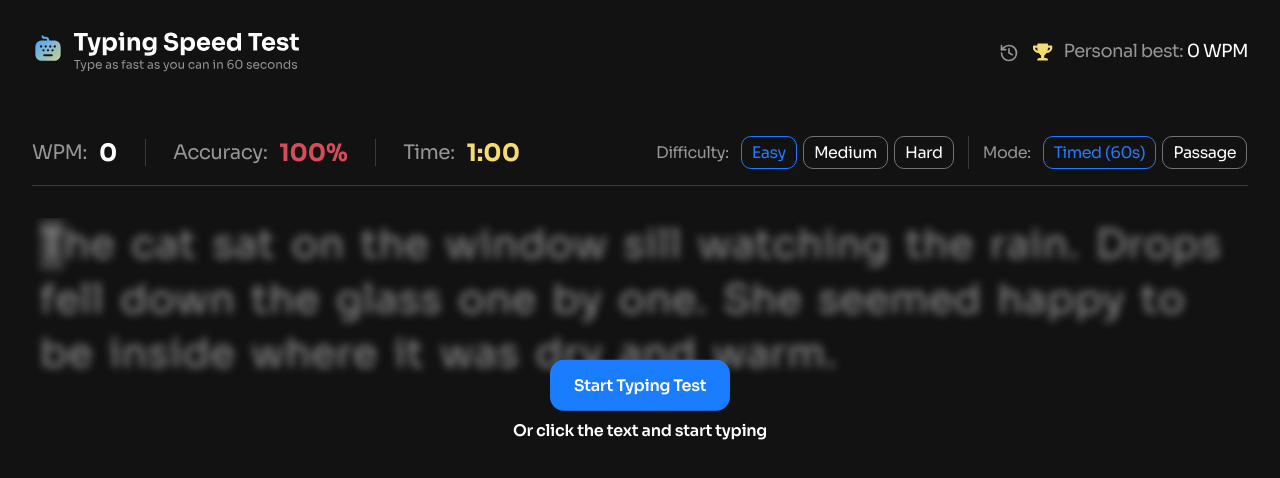
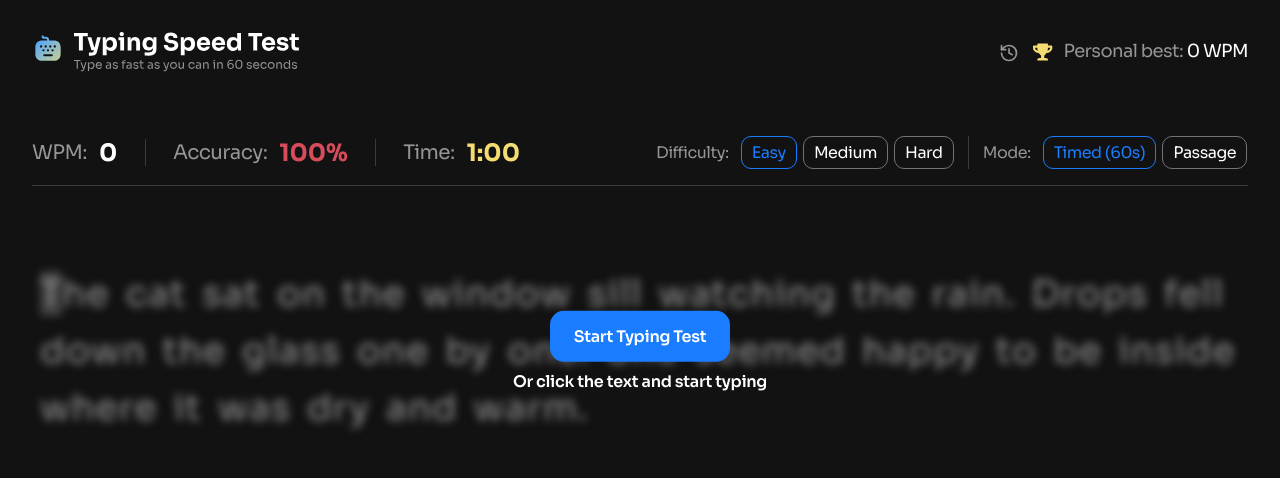
Before and after one commit to DebabrataBanik/Typing-Speed-Test, a React (Vite) app: page / in a window 1280 px wide. Shown: the top 478 px of the page. Built offline with nearby package versions, Linux system fonts and the light colour scheme.

Commit message:
style(Text): add more spacing to typing area
- fix typo in store state
- move onClick input focus to parent wrapper

```diff
--- a/src/App.tsx
+++ b/src/App.tsx
@@ -9,7 +9,7 @@ import { Toaster } from "./components/ui/sonner"
 import { toast } from "sonner"
 
 const App = () => {
-  const { isStarted, testCompleted, showHistory, setShowHistory, setIsStarted, setisPaused } = useStore();
+  const { isStarted, testCompleted, showHistory, setShowHistory, setIsStarted, setIsPaused } = useStore();
   const containerRef = useRef<HTMLDivElement | null>(null)
 
 
@@ -38,7 +38,7 @@ const App = () => {
         })
       }
     }
-    setisPaused(false)
+    setIsPaused(false)
     document.addEventListener('visibilitychange', handleTabChange)
     return () => document.removeEventListener('visibilitychange', handleTabChange)
   }, [isStarted])
--- a/src/components/Main.tsx
+++ b/src/components/Main.tsx
@@ -4,7 +4,7 @@ import Text from "./Text"
 const Main = () => {
 
   return (
-    <main className="flex flex-col gap-8">
+    <main className="flex flex-col">
       <Stats />
       <Text />
     </main>
--- a/src/components/Text.tsx
+++ b/src/components/Text.tsx
@@ -7,7 +7,7 @@ import { MousePointer2 } from "lucide-react"
 
 const Text = () => {
 
-  const { level, isStarted, isPaused, setisPaused, setIsStarted, setTestCompleted, setAccuracy, setWpm, mode, timer, setCorrectChars, setIncorrectChars, testCompleted } = useStore();
+  const { level, isStarted, isPaused, setIsPaused, setIsStarted, setTestCompleted, setAccuracy, setWpm, mode, timer, setCorrectChars, setIncorrectChars, testCompleted } = useStore();
   const [passage, setPassage] = useState<TextItem | null>(null)
   const [currentWordIdx, setCurrentWordIdx] = useState(0)
   const [typedWord, setTypedWord] = useState<string[]>([''])
@@ -157,28 +157,30 @@ const Text = () => {
   }, [currentWordIdx, scrollIntoView])
 
   const handleBlur = () => {
-    if(isStarted) setisPaused(true)
+    if(isStarted) setIsPaused(true)
   }
 
   const handleFocus = (e: React.FocusEvent<HTMLInputElement>) => {
     const input = e.currentTarget
     input.setSelectionRange(input.value.length, input.value.length)
-    setisPaused(false)
+    inputRef.current?.focus()
+    setIsPaused(false)
   }
 
   return (
     <section
       ref={containerRef}
       className="text-wrapper"
+      onClick={() => {
+        inputRef.current?.focus()
+        setIsStarted(true)
+      }}
     >
       <div
         className={!isStarted || isPaused ? 'layer cursor-default' : ''}
-        onClick={() => {
-          inputRef.current?.focus()
-          setIsStarted(true)
-        }}
       >
         <input
+          name="input"
           type="text"
           ref={inputRef}
           value={inputText}
@@ -247,7 +249,8 @@ const Text = () => {
       }
       {
         isPaused &&
-        <div className="w-max absolute top-1/2 left-1/2 -translate-1/2 flex items-center gap-2">
+        <div
+          className="w-max absolute top-1/2 left-1/2 -translate-1/2 flex items-center gap-2 pointer-events-none">
           <MousePointer2 size={20} />
           <p>Click the text to start typing</p>
         </div>
--- a/src/index.css
+++ b/src/index.css
@@ -157,7 +157,7 @@
     @apply flex items-center justify-between;
   }
   main{
-    @apply my-8 sm:my-10 xl:my-16;
+    @apply mt-8 sm:mt-10 xl:mt-16;
   }
 
   label{
@@ -259,14 +259,14 @@
   }
 
   .text-wrapper{
-    @apply max-h-[350px] sm:max-h-[330px] min-h-[260px] overflow-hidden outline-none;
+    @apply relative py-10 sm:py-20 max-h-[400px] overflow-hidden outline-none;
   }
   .layer{
     @apply blur-xs;
   }
 
   .text-container{
-    @apply text-[32px] sm:text-[40px] leading-[1.36] tracking-[0.4px] text-neutral-400;
+    @apply max-h-[245px] sm:max-h-[170px] text-3xl sm:text-4xl leading-[1.36] tracking-[1px] text-neutral-400 overflow-hidden;
   }
 
   .restart-btn{
@@ -356,7 +356,7 @@
   }
 
   .word{
-    @apply inline-block mx-2 relative;
+    @apply inline-block mx-2 relative my-1;
   }
 
   .bar.word::before{
--- a/src/store/useStore.ts
+++ b/src/store/useStore.ts
@@ -9,7 +9,7 @@ type Store = {
   isStarted: boolean;
   setIsStarted: (value: boolean) => void;
   isPaused: boolean;
-  setisPaused: (value: boolean) => void;
+  setIsPaused: (value: boolean) => void;
   testCompleted: boolean;
   setTestCompleted: (value: boolean) => void;
   bestScore: number | null;
@@ -43,7 +43,7 @@ export const useStore = create<Store>((set) => {
   setIsStarted: (value) => set({ isStarted: value }),
 
   isPaused: false,
-  setisPaused: (value) => set({ isPaused: value }),
+  setIsPaused: (value) => set({ isPaused: value }),
 
   testCompleted: false,
   setTestCompleted: (value) => set({ testCompleted: value }),
```
